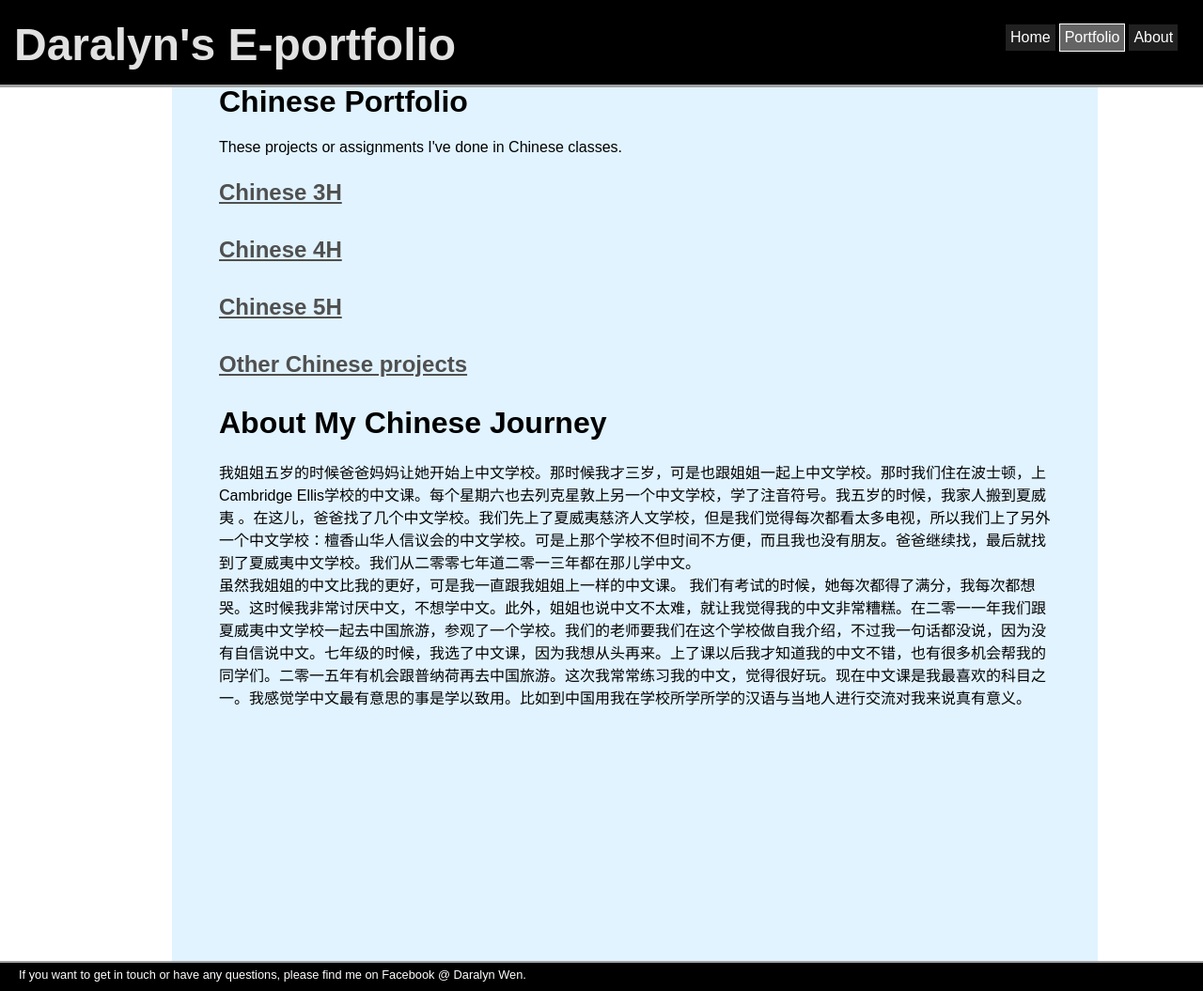
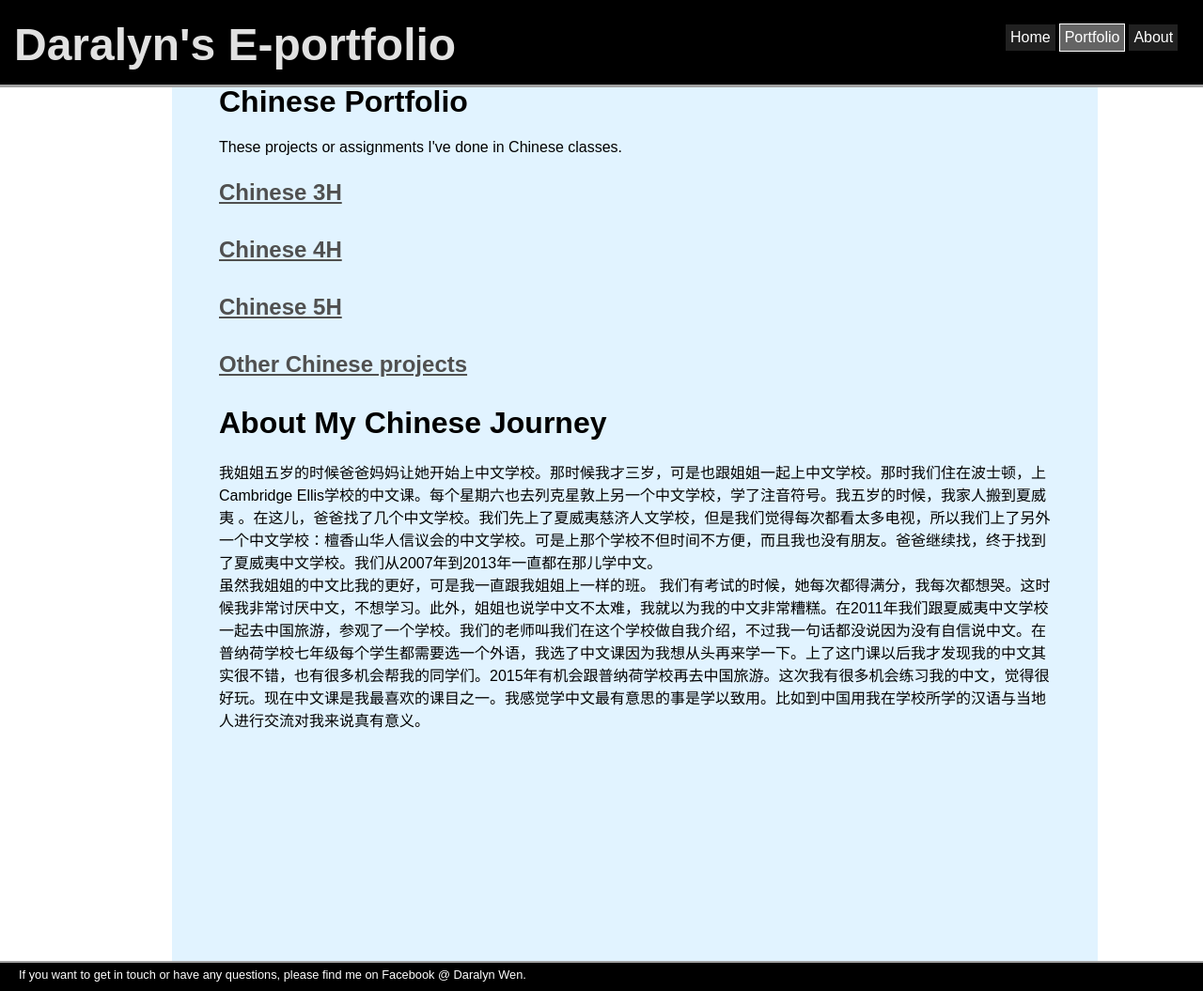
Before and after one commit to daralyn/daralyn.github.io, a Jekyll site: the page built from portfolio/chinese/index.html, in a window 1280 px wide and 1055 px high. Shown: the whole window at 94% size. Built offline with Jekyll 4.4.1, drawn with Linux system fonts in a browser that asks for light colours.

Commit message:
fixed grammar/other errors

```diff
--- a/portfolio/chinese/index.html
+++ b/portfolio/chinese/index.html
@@ -14,5 +14,5 @@ title: Daralyn's Chinese Portfolio
     <h2><a href="https://daralyn.github.io/portfolio/chinese/other_chinese_projects">Other Chinese projects</a></h2>
 
 <h1>About My Chinese Journey</h1>
-<p> 我姐姐五岁的时候爸爸妈妈让她开始上中文学校。那时候我才三岁，可是也跟姐姐一起上中文学校。那时我们住在波士顿，上Cambridge Ellis学校的中文课。每个星期六也去列克星敦上另一个中文学校，学了注音符号。我五岁的时候，我家人搬到夏威夷 。在这儿，爸爸找了几个中文学校。我们先上了夏威夷慈济人文学校，但是我们觉得每次都看太多电视，所以我们上了另外一个中文学校：檀香山华人信议会的中文学校。可是上那个学校不但时间不方便，而且我也没有朋友。爸爸继续找，最后就找到了夏威夷中文学校。我们从二零零七年道二零一三年都在那儿学中文。
-<br>虽然我姐姐的中文比我的更好，可是我一直跟我姐姐上一样的中文课。 我们有考试的时候，她每次都得了满分，我每次都想哭。这时候我非常讨厌中文，不想学中文。此外，姐姐也说中文不太难，就让我觉得我的中文非常糟糕。在二零一一年我们跟夏威夷中文学校一起去中国旅游，参观了一个学校。我们的老师要我们在这个学校做自我介绍，不过我一句话都没说，因为没有自信说中文。七年级的时候，我选了中文课，因为我想从头再来。上了课以后我才知道我的中文不错，也有很多机会帮我的同学们。二零一五年有机会跟普纳荷再去中国旅游。这次我常常练习我的中文，觉得很好玩。现在中文课是我最喜欢的科目之一。我感觉学中文最有意思的事是学以致用。比如到中国用我在学校所学所学的汉语与当地人进行交流对我来说真有意义。</p>
+<p> 我姐姐五岁的时候爸爸妈妈让她开始上中文学校。那时候我才三岁，可是也跟姐姐一起上中文学校。那时我们住在波士顿，上Cambridge Ellis学校的中文课。每个星期六也去列克星敦上另一个中文学校，学了注音符号。我五岁的时候，我家人搬到夏威夷 。在这儿，爸爸找了几个中文学校。我们先上了夏威夷慈济人文学校，但是我们觉得每次都看太多电视，所以我们上了另外一个中文学校：檀香山华人信议会的中文学校。可是上那个学校不但时间不方便，而且我也没有朋友。爸爸继续找，终于找到了夏威夷中文学校。我们从2007年到2013年一直都在那儿学中文。
+<br>虽然我姐姐的中文比我的更好，可是我一直跟我姐姐上一样的班。 我们有考试的时候，她每次都得满分，我每次都想哭。这时候我非常讨厌中文，不想学习。此外，姐姐也说学中文不太难，我就以为我的中文非常糟糕。在2011年我们跟夏威夷中文学校一起去中国旅游，参观了一个学校。我们的老师叫我们在这个学校做自我介绍，不过我一句话都没说因为没有自信说中文。在普纳荷学校七年级每个学生都需要选一个外语，我选了中文课因为我想从头再来学一下。上了这门课以后我才发现我的中文其实很不错，也有很多机会帮我的同学们。2015年有机会跟普纳荷学校再去中国旅游。这次我有很多机会练习我的中文，觉得很好玩。现在中文课是我最喜欢的课目之一。我感觉学中文最有意思的事是学以致用。比如到中国用我在学校所学的汉语与当地人进行交流对我来说真有意义。</p>
```
